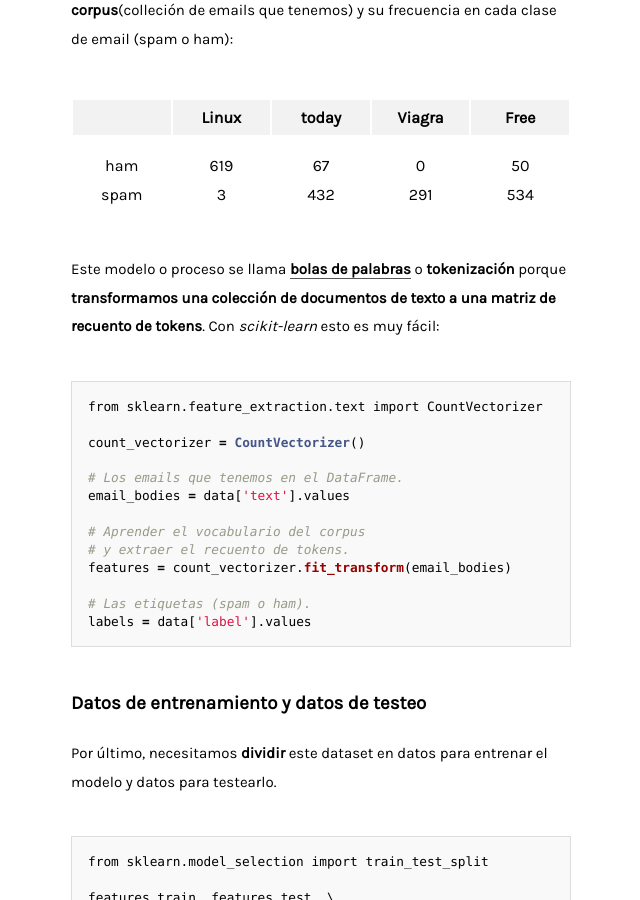
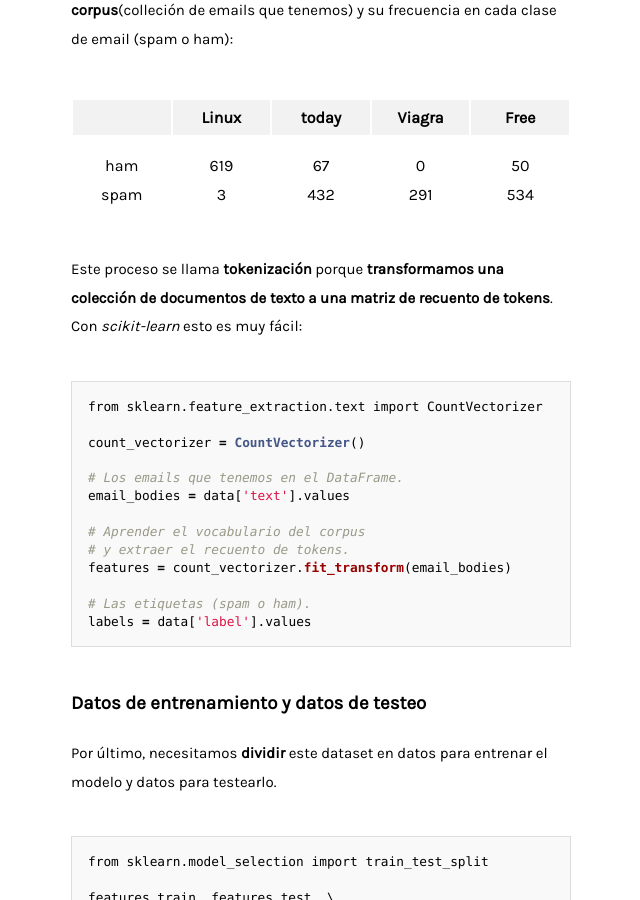
Before and after one commit to stanete/stanete.github.io, a Jekyll site: the page built from _posts/2017-01-23-filtro-spam-machine-learning.md, in a window 1280 px wide and 900 px high, scrolled down 4436 px. Shown: the whole window, without its empty margins (319-959 px from the left). Built offline with Jekyll 4.4.1, drawn with Linux system fonts in a browser that asks for light colours; comment, search, counter and statistics services are not loaded.

Commit message:
Clarified content in second post

````diff
--- a/_posts/2017-01-23-filtro-spam-machine-learning.md
+++ b/_posts/2017-01-23-filtro-spam-machine-learning.md
@@ -161,8 +161,7 @@ Vamos a crear una tabla con todas las palabras mencionadas en el **corpus**(coll
 | ham  | 619        | 67         | 0          | 50         |
 | spam | 3          | 432        | 291        | 534        |
 
-Este modelo o proceso se llama **[bolas de palabras](https://es.wikipedia.org/wiki/Modelo_bolsa_de_palabras)** o **tokenización** porque **transformamos una colección de documentos de texto a una matriz de recuento de tokens**. Con *scikit-learn* esto es muy fácil:
-
+Este proceso se llama **tokenización** porque **transformamos una colección de documentos de texto a una matriz de recuento de tokens**. Con *scikit-learn* esto es muy fácil:
 
 ```python
 from sklearn.feature_extraction.text import CountVectorizer
````
